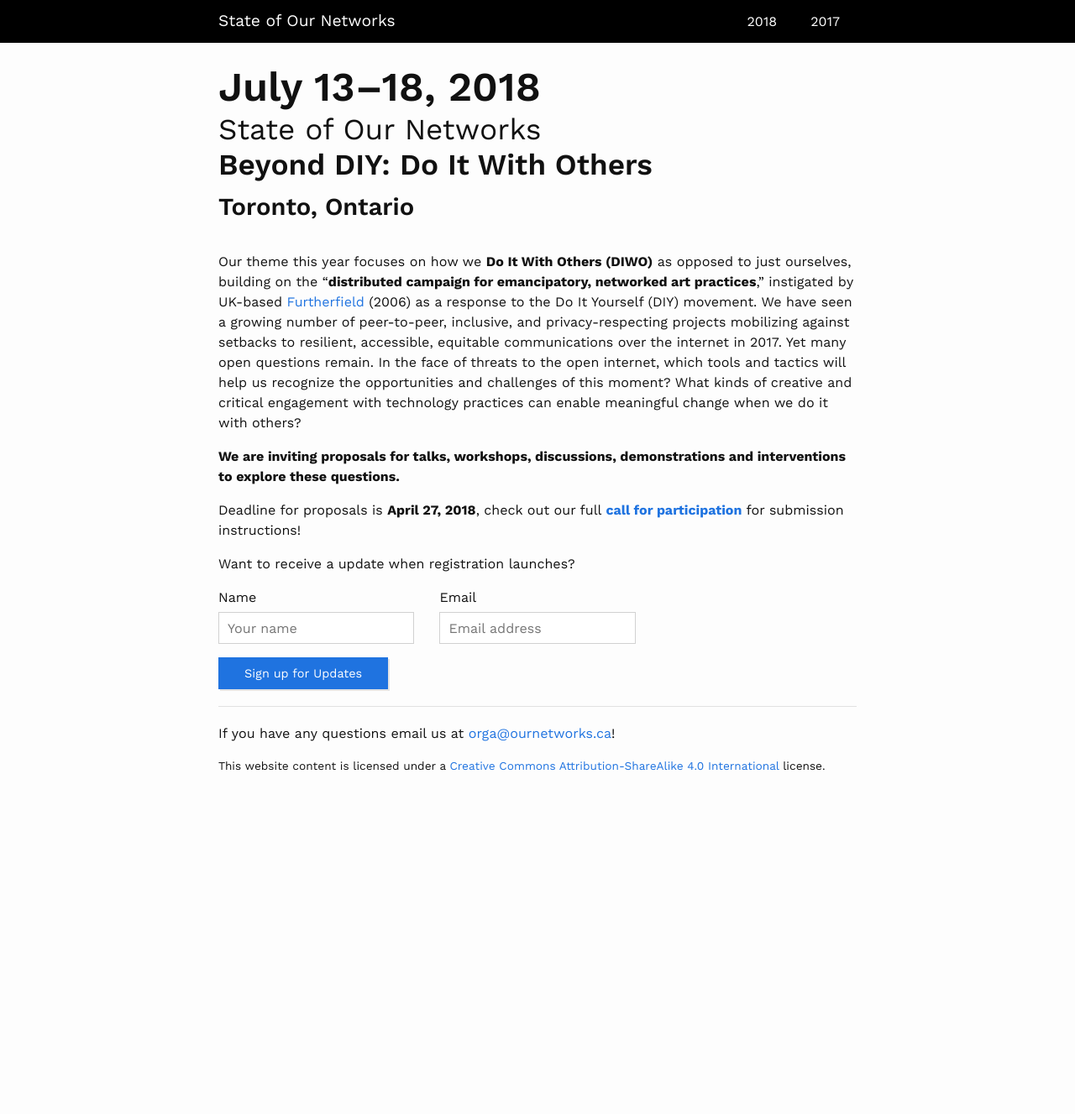
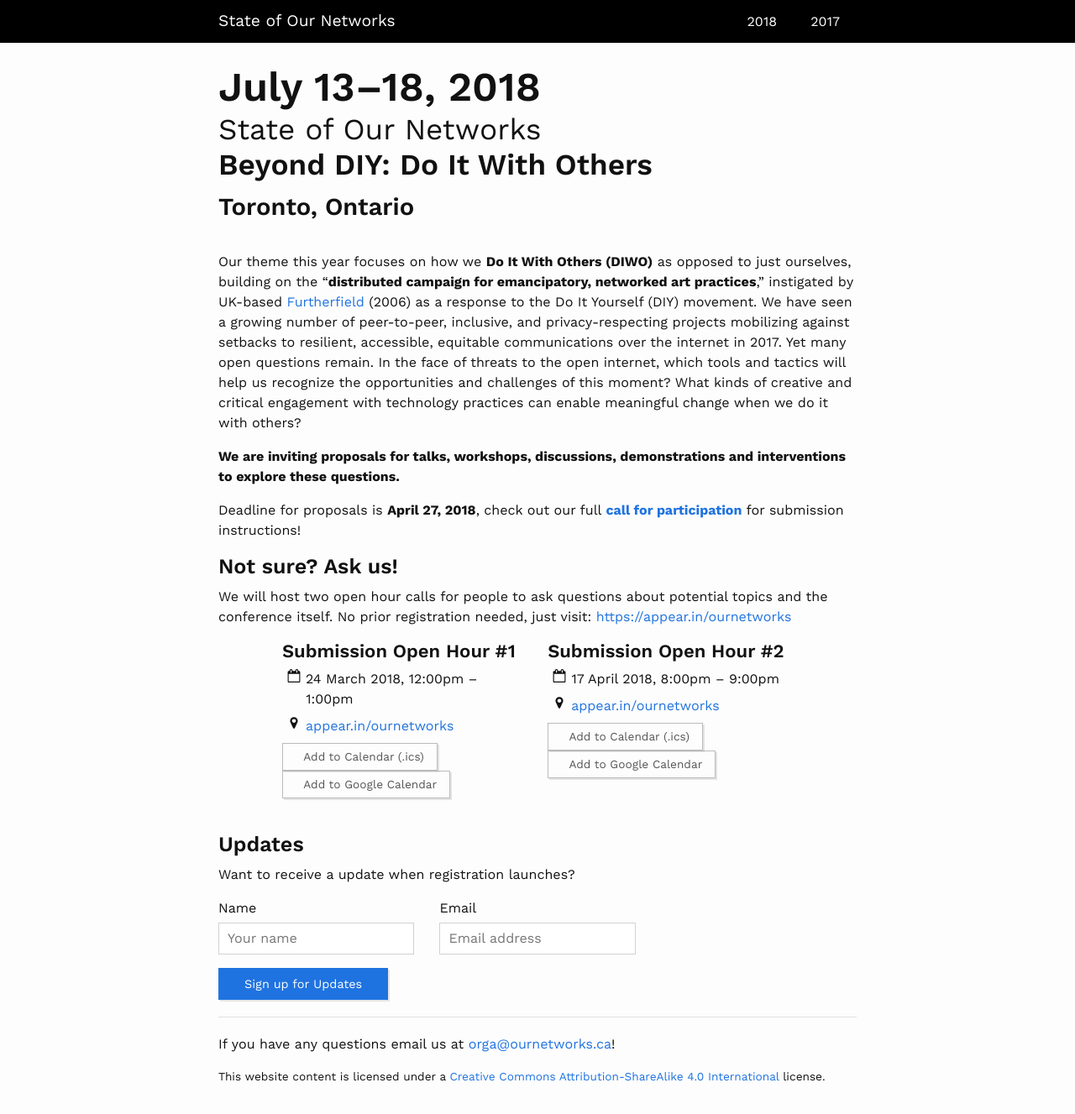
Before and after one commit to ournetworks/ournetworks.ca, a Jekyll site: the page built from index.md, in a window 1280 px wide and 1347 px high. Shown: the top 1327 px of the window at 84% size. Built offline with Jekyll 4.4.1, drawn with Linux system fonts in a browser that asks for light colours.

Commit message:
add calls as data type

```diff
--- a/_config.yml
+++ b/_config.yml
@@ -20,11 +20,6 @@ plugins:
   - jekyll-feed
   - jekyll-redirect-from
 
-# Collections
-collections:
-  events:
-    output: false
-
 # Exclude from processing.
 # The following items will not be processed, by default. Create a custom list
 # to override the default setting.
--- /dev/null
+++ b/_data/calls.yml
@@ -0,0 +1,13 @@
+- title: "Submission Open Hour #1"
+  location: appear.in/ournetworks
+  locationLink: https://appear.in/ournetworks
+  date: 2018-03-24
+  startTime: '12:00'
+  endTime: '13:00'
+
+- title: "Submission Open Hour #2"
+  location: appear.in/ournetworks
+  locationLink: https://appear.in/ournetworks
+  date: 2018-04-17
+  startTime: '20:00'
+  endTime: '21:00'
--- /dev/null
+++ b/_includes/event.html
@@ -0,0 +1,37 @@
+  <header>
+    <h4 class="event-title heading">{% if include.event.url %}<a href="{% if include.event.redirect_to %}{{ include.event.redirect_to }}{% else %}{{ include.event.url }}{% endif %}">{% endif %}{{ include.event.title }}{% if include.event.url %}</a>{% endif %}</h4>
+    <div class="event-time-location">
+      <div class="event-meta">
+        {% include icons/calendar-o.svg %}
+        <p class="event-meta-item">{{ include.event.date | date: "%-d %B %Y" }}, {% if include.event-type == "upcoming" %}<strong>{% endif %}{{ include.event.startTime | date:"%-I:%M%P" }} – {{include.event.endTime | date:"%-I:%M%P"}}{% if include.event-type == "upcoming" %}</strong>{% endif %}</p></div>
+      <div class="event-meta">
+        {% include icons/map-marker.svg %}
+        <p class="event-meta-item">{% if include.event.locationLink %}<a href="{{ include.event.locationLink }}">{% endif %}{{ include.event.location }}{% if include.event.locationLink %}</a>{% endif %}</p>
+      </div>
+    </div>
+  </header>
+  <div class="event-add">
+    {% capture event_title %}{{ include.event.title }}{% endcapture %}
+    {% capture event_start %}{{ include.event.date | date: "%Y%m%d" }}T{{ include.event.startTime | date:"%H%M%S" }}{% endcapture %}
+    {% capture event_end %}{{ include.event.date | date: "%Y%m%d" }}T{{ include.event.endTime | date:"%H%M%S" }}{% endcapture %}
+    {% capture event_location %}{{ include.event.location }}{% endcapture %}
+    {% capture event_description %}{{ include.event.text | strip }} For details: {{ include.event.url|strip | prepend: site.url }}{% endcapture %}
+    <script type="text/javascript">
+      var event_data = {
+        LOCATION:'{{ event_location }}',
+        SUMMARY:'{{ event_title }}',
+        DESCRIPTION:'{{ event_description }}',
+        DTSTART:'{{ event_start }}',
+        DTEND:'{{ event_end }}'
+      }
+    </script>
+    {% capture googleCalendarLink %}text={{ event_title | url_encode }}&location={{ event_location | url_encode }}&dates={{ event_start }}/{{ event_end }}&details={{ event_description | url_encode }}&ctz=America/Toronto&sf=true&output=xml{% endcapture %}
+
+    <button download="event.ics" class="compact" id="event-add-button">{% include icons/calendar-plus-o.svg %}&nbsp;&nbsp;Add to Calendar (.ics)</button>
+    <a class="button compact" target="_blank" rel="noopener" href="https://www.google.com/calendar/render?action=TEMPLATE&{{ googleCalendarLink }}">
+      {% include icons/google_calendar.svg %}&nbsp;&nbsp;Add to Google Calendar
+    </a>
+  </div>
+{% if include.event-type == "upcoming" %}
+  <div class="event-caption"><p>{{ include.event.text }}</p></div>
+{% endif %}
--- a/index.md
+++ b/index.md
@@ -14,6 +14,28 @@ Our theme this year focuses on how we **Do It With Others (DIWO)** as opposed to
 **We are inviting proposals for talks, workshops, discussions, demonstrations and interventions to explore these questions.**
 
 Deadline for proposals is **April 27, 2018**, check out our full [**call for participation**](./2018) for submission instructions!
+
+
+### Not sure? Ask us!
+
+We will host two open hour calls for people to ask questions about potential topics and the conference itself. No prior registration needed, just visit: [https://appear.in/ournetworks](https://appear.in/ournetworks)
+
+<!-- Call section -->
+<section class="sections">
+  <div class="container">
+    <div class="row featurette-events-row">
+      {% for call in site.data.calls %}
+      <div class="six columns">
+        {% include event.html event=call %}
+      </div>
+      {% endfor %}
+    </div>
+  </div>
+</section>
+
+<br />
+
+### Updates
 
 Want to receive a update when registration launches?
 
```
Also changed, not shown: 2018.md (+16 -1 lines), _events/2018-03-24-submission-open-hour.md (deleted, +0 -10 lines), _events/2018-04-17-submission-open-hour.md (deleted, +0 -10 lines), _includes/event-embed.md (deleted, +0 -14 lines), _layouts/event.html (+5 -5 lines), _data/events.yml (added), _includes/icons/calendar-plus-o.svg (added), _includes/icons/calendar.svg (added), _includes/icons/google_calendar.svg (added).
